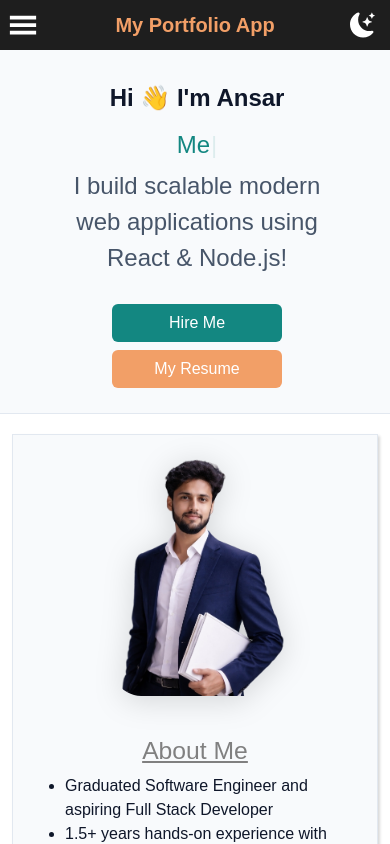
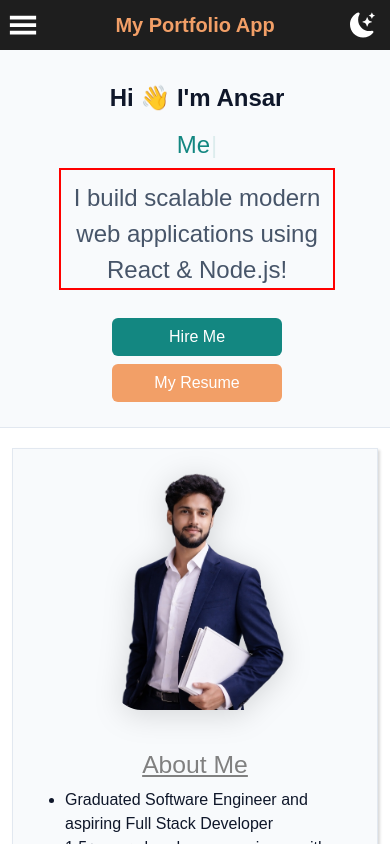
Before and after one commit to ansarmehmood-116/production-portfolio-mern-project, a React (Create React App) app in the folder client/: page / in a window 390 px wide. Shown: the top 844 px of the page. Built offline with nearby package versions, Linux system fonts and the light colour scheme.

Commit message:
feat: added new updates to portfolio

```diff
--- a/client/src/pages/Home/home.css
+++ b/client/src/pages/Home/home.css
@@ -192,9 +192,9 @@
   .home-container p {
     font-size: 24px;
     width: 100%;
-    padding: 0 10px;
+    /* padding: 0 10px; */
     text-align: center;
-    /* border: 2px solid red; */
+    border: 2px solid red;
   }
   .home-buttons {
     display: flex;
```
